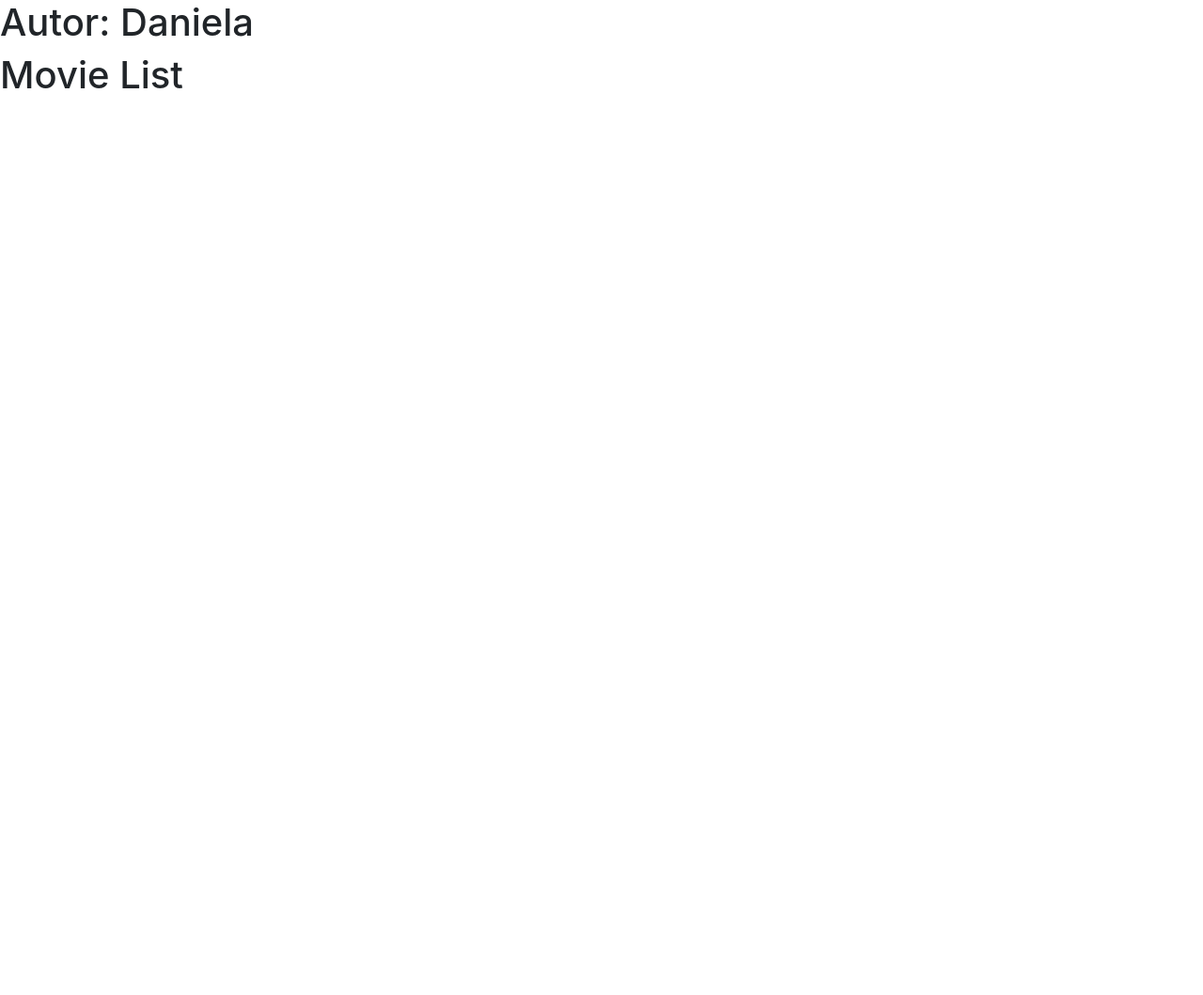
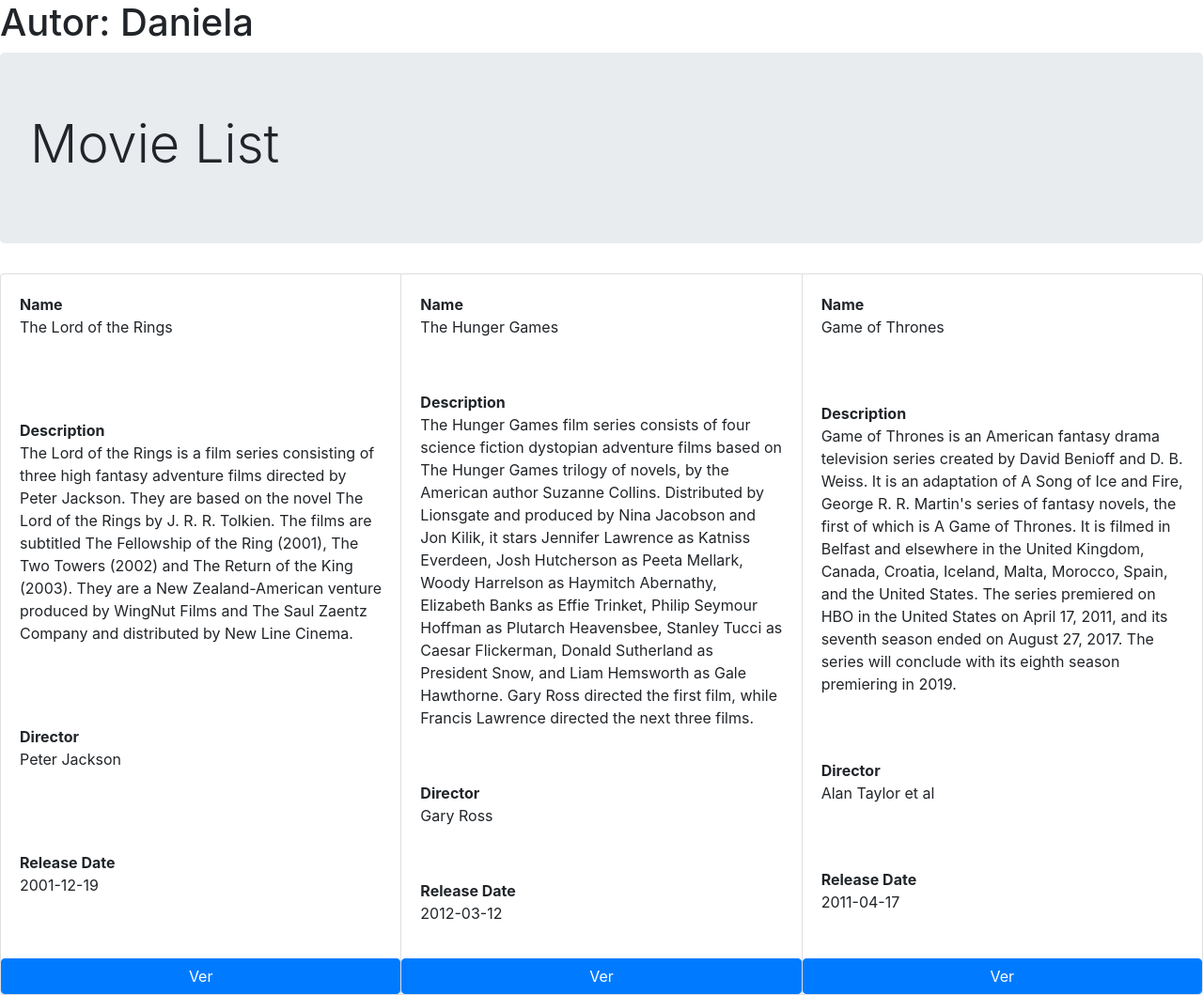
Before and after one commit to ProgramDani/practica_vuejs_introduccion, a website: page index.html in a window 1280 px wide. Shown: the whole page at 94% size. Before the commit the page ends 800 px from the top, so only its background shows below. Drawn offline with nearby package versions, Linux system fonts and the light colour scheme.

Commit message:
Práctica Vue acabada

```diff
--- a/index.html
+++ b/index.html
@@ -7,7 +7,7 @@
         <meta name="author" content="">
         <meta name="description" content="">
         <meta name="viewport" content="width=device-width, initial-scale=1">
-        <link rel="stylesheet" href="https://cdn.jsdelivr.net/npm/bootstrap@4.5.3/dist/css/bootstrap.min.css" integrity="sha384-TX8t27EcRE3e/ihU7zmQxVncDAy5uIKz4rEkgIXeMed4M0jlfIDPvg6uqKI2xXr2" crossorigin="anonymous">
+        <link rel="stylesheet" href="https://stackpath.bootstrapcdn.com/bootstrap/4.4.1/css/bootstrap.min.css" integrity="sha384-Vkoo8x4CGsO3+Hhxv8T/Q5PaXtkKtu6ug5TOeNV6gBiFeWPGFN9MuhOf23Q9Ifjh" crossorigin="anonymous">
     </head>
 
     <body>
@@ -28,13 +28,35 @@
                    - El término <dt> será la propiedad "prompt"
                    - La definición <dd> será la propiedad "value"
             -->
-            <h1 id="title">{{ col.collection.title }}</h1>
+          <div class="jumbotron">
+            <h1 class="display-4" id="title">{{ col.collection.title }}</h>
+          </div>
+          <div class="card-group">
+            <div class="card" style="width: 18rem" v-for="item in col.collection.items">
+              <div class="card-body" v-for="movie in item.data">
+                <dl>
+                  <div class="card-titlle">
+                    <dt>{{ movie.prompt }}</dt>
+                  </div>
+                  <div class="card-text">
+                    <dd>{{ movie.value }}</dd>
+                  </div>
+                </dl>
+              </div>
+              <a :href="item.href" class="btn btn-primary">Ver</a>
+            </div>
+          </div>
         </div>
-        <script src="https://cdn.jsdelivr.net/npm/vue@2/dist/vue.js"></script>
-        <script type="module" src="./js/script.js"></script>
+        <script src="https://cdn.jsdelivr.net/npm/vue@2/dist/vue.js"></script> <!--Libreria de vue-->
+        <script src="./js/script.js"></script>
         <script src="https://code.jquery.com/jquery-3.2.1.slim.min.js" integrity="sha384-KJ3o2DKtIkvYIK3UENzmM7KCkRr/rE9/Qpg6aAZGJwFDMVNA/GpGFF93hXpG5KkN" crossorigin="anonymous"></script>
         <script src="https://cdnjs.cloudflare.com/ajax/libs/popper.js/1.12.9/umd/popper.min.js" integrity="sha384-ApNbgh9B+Y1QKtv3Rn7W3mgPxhU9K/ScQsAP7hUibX39j7fakFPskvXusvfa0b4Q" crossorigin="anonymous"></script>
-        <script src="https://maxcdn.bootstrapcdn.com/bootstrap/4.0.0/js/bootstrap.min.js" integrity="sha384-JZR6Spejh4U02d8jOt6vLEHfe/JQGiRRSQQxSfFWpi1MquVdAyjUar5+76PVCmYl" crossorigin="anonymous"></script>
+        <script src="https://stackpath.bootstrapcdn.com/bootstrap/4.4.1/js/bootstrap.min.js" integrity="sha384-wfSDF2E50Y2D1uUdj0O3uMBJnjuUD4Ih7YwaYd1iqfktj0Uod8GCExl3Og8ifwB6" crossorigin="anonymous"></script>
     </body>
+</html>
+    </body>
+</html>
 
-</html>
+<!--
+  v-bind: para href, se abrevia con ":"
+-->
```
Also changed, not shown: js/script.js (+8 -0 lines).
